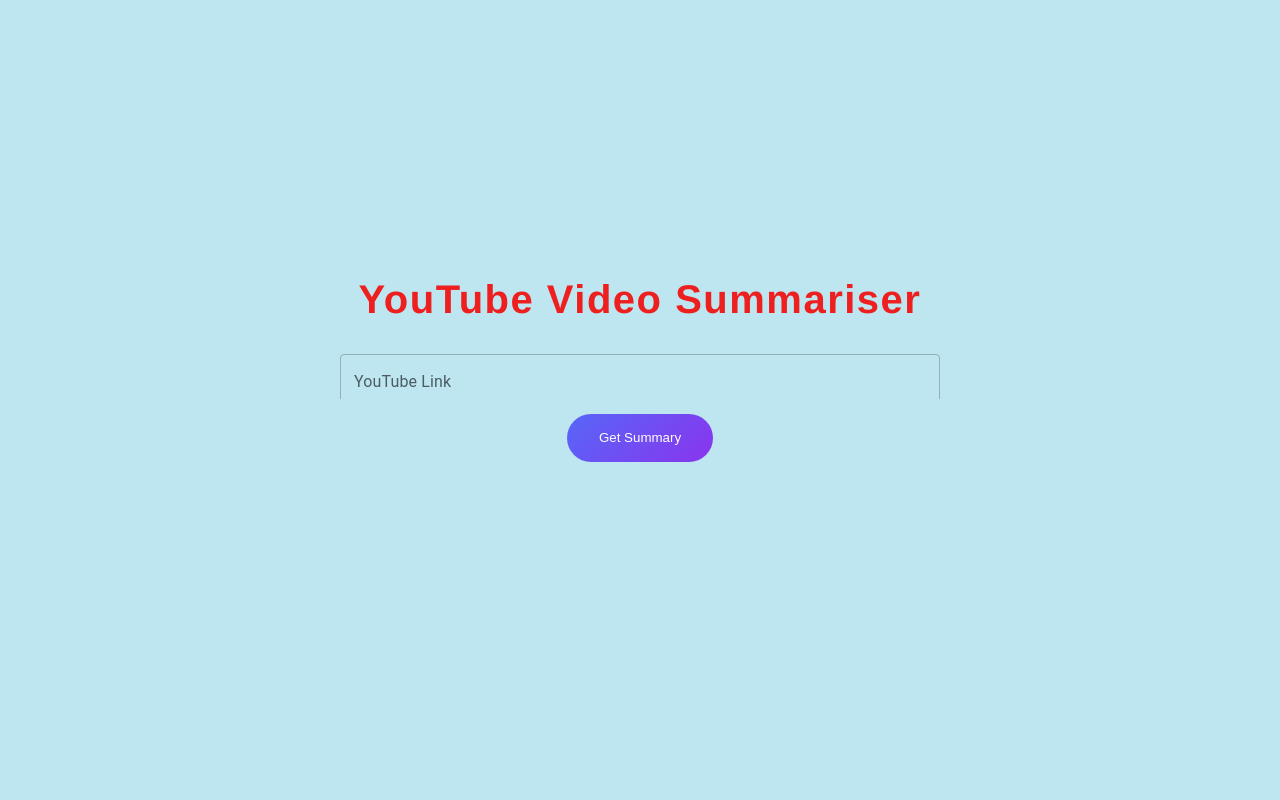
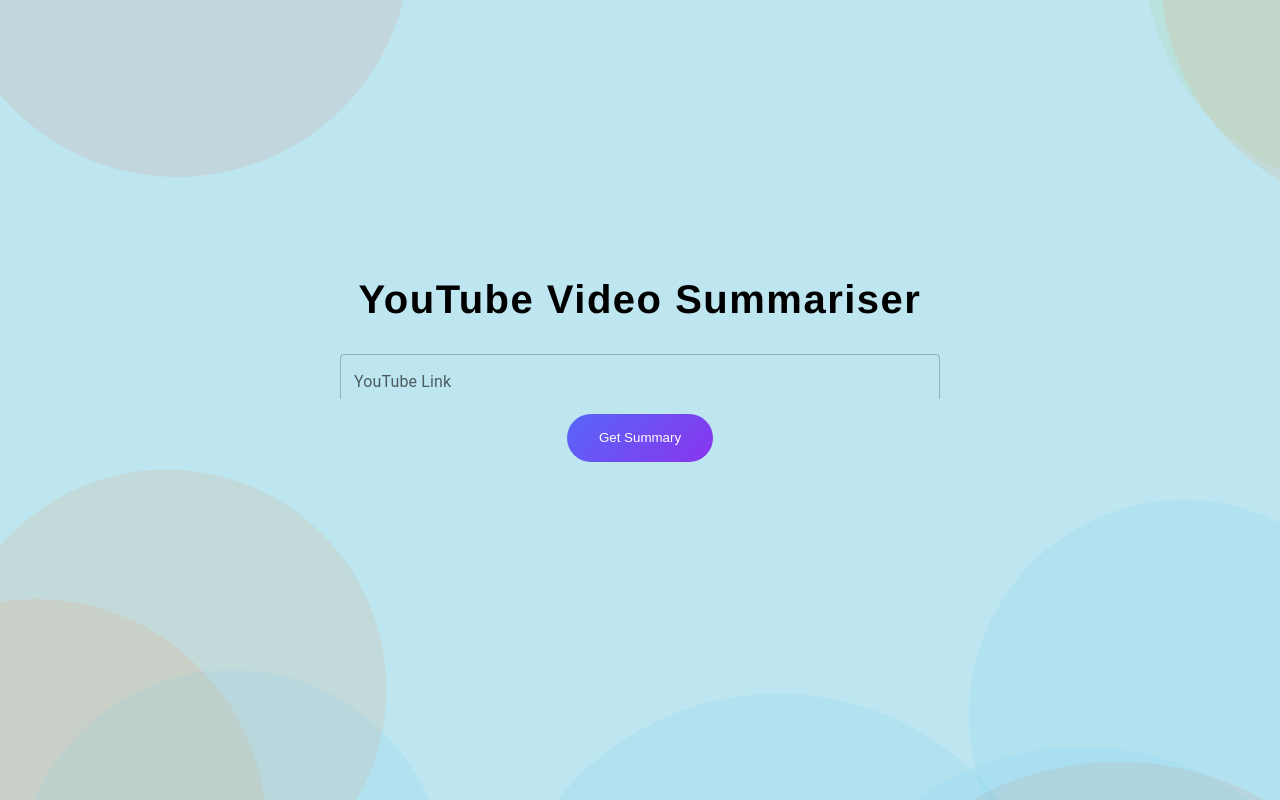
Before and after one commit to Diya-James/MiniProYouTube, a React (Create React App) app: page / in a window 1280 px wide. Built offline with nearby package versions, Linux system fonts and the light colour scheme.

Commit message:
background

```diff
--- a/package.json
+++ b/package.json
@@ -5,7 +5,7 @@
   "dependencies": {
     "@emotion/react": "^11.9.3",
     "@emotion/styled": "^11.9.3",
-    "@mui/material": "^5.8.4",
+    "@mui/material": "^5.9.0",
     "@testing-library/jest-dom": "^5.16.4",
     "@testing-library/react": "^13.3.0",
     "@testing-library/user-event": "^13.5.0",
@@ -13,6 +13,8 @@
     "react-dom": "^18.1.0",
     "react-router-dom": "^6.3.0",
     "react-scripts": "5.0.1",
+    "react-tsparticles": "^2.1.3",
+    "tsparticles": "^2.1.3",
     "web-vitals": "^2.1.4"
   },
   "scripts": {
--- a/src/App.css
+++ b/src/App.css
@@ -101,5 +101,12 @@
     display: inline-block;
     text-align: center;
     font-family: "sans-serif","Helvetica", "Arial" ;
-    color: #ee1f1f
+    color: #000000
   }
+
+  .MuiFormLabel-root.Mui-focused {
+    color: rgb(0, 0, 0) !important;
+  }
+  .MuiOutlinedInput-root.Mui-focused .MuiOutlinedInput-notchedOutline {
+    border-color: rgb(0, 0, 0) !important;
+  }
--- a/src/App.js
+++ b/src/App.js
@@ -3,6 +3,7 @@
 import { BrowserRouter, Routes, Route, useNavigate } from "react-router-dom";
 import "./App.css";
 import Summary from "./Summary";
+import Particles from './components/Particle';
 
 function App() {
   const navigate = useNavigate();
@@ -34,11 +35,15 @@
   // };
 
   return (
+    <React.Fragment>
+    <Particles/>
+
     <div className="App">
       <h1 className="Heading">YouTube Video Summariser</h1>
 
       <div className="wrapper">
         <TextField
+          inputProps={{ style: { fontFamily: 'Arial', color: 'black'}}}
           className="textbox"
           id="outlined-basic"
           label="YouTube Link"
@@ -59,6 +64,8 @@
         Get Summary
       </button>
     </div>
+
+    </React.Fragment>
   );
 }
 
--- /dev/null
+++ b/src/components/Particle.jsx
@@ -0,0 +1,70 @@
+import React from 'react'
+import Particles from "react-tsparticles";
+import { loadFull } from "tsparticles";
+function Particle(){
+    const particlesInit = async (main) => {
+        console.log(main);
+
+        // you can initialize the tsParticles instance (main) here, adding custom shapes or presets
+        // this loads the tsparticles package bundle, it's the easiest method for getting everything ready
+        // starting from v2 you can add only the features you need reducing the bundle size
+        await loadFull(main);
+      };
+
+      const particlesLoaded = (container) => {
+        console.log(container);
+      };
+
+    return (
+        <Particles
+      id="tsparticles"
+      init={particlesInit}
+      loaded={particlesLoaded}
+      options={
+        {
+            "fullScreen": {
+                "enable": true,
+                "zIndex": 1
+            },
+            "fpsLimit": 100,
+            "particles": {
+                "number": {
+                    "value": 10,
+
+                },
+                "color": {
+                    "value": ["#5bc0eb", "#fde74c", "#9bc53d", "#e55934", "#fa7921"]
+                },
+                "shape": {
+                    "type": "circle"
+                },
+                "opacity": {
+                    "value": 0.1
+
+                },
+                "size": {
+                    "value": 300,
+                    "random": {
+                        "enable": true,
+                        "minimumValue": 200
+                    }
+                },
+                "move": {
+                    "enable": true,
+                    "speed": 5,
+                    "direction": "top",
+                    "random": false,
+                    "straight": false,
+                    "outModes": {
+                        "default": "out"
+                    }
+                }
+            },
+            "detectRetina": true,
+
+        }
+      }
+    />
+    )
+}
+export default Particle
```
Also changed, not shown: src/Summary.js (line endings or trailing spaces), 1 other file (tests, documents, lock files or other folders).
